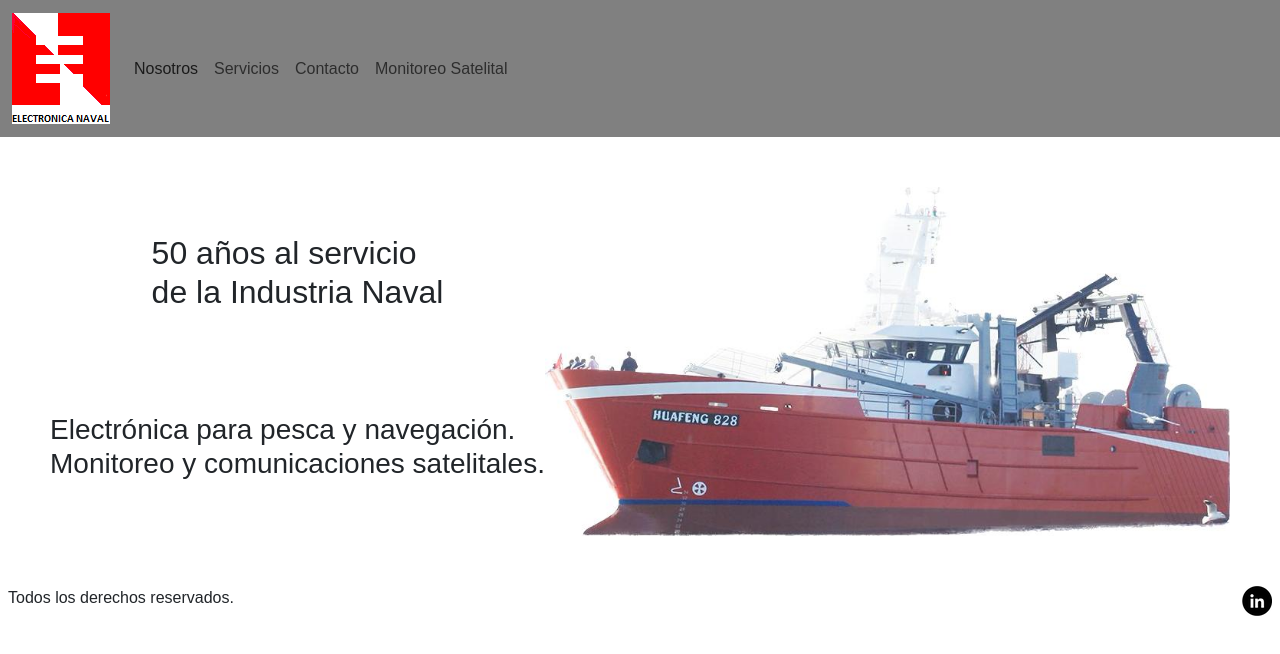
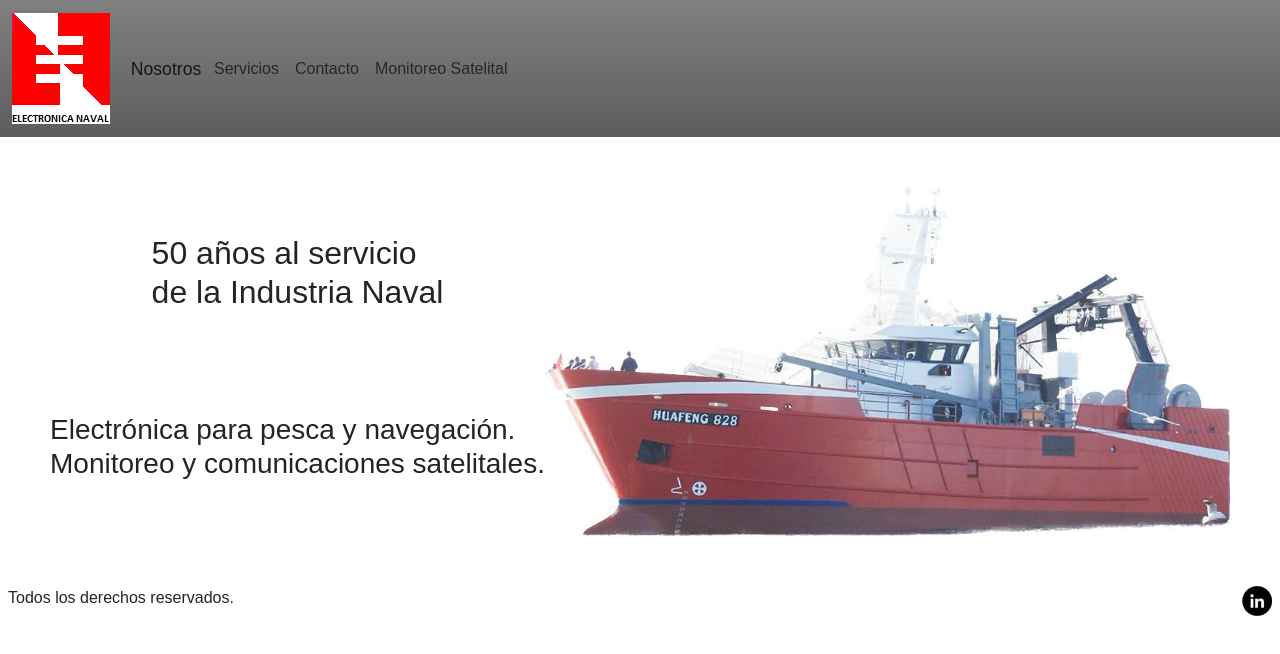
Before and after one commit to jorgedi93/PreEntrega2-DiIorio, a plain HTML site: page index.html in a window 1280 px wide. In both pictures the pointer is over the item "Nosotros". Drawn offline with nearby package versions, Linux system fonts and the light colour scheme.

Commit message:
version final con animaciones

```diff
--- a/css/style.css
+++ b/css/style.css
@@ -7,9 +7,13 @@
 }
 /*estilos del menu*/
 header nav{
-    background-color: grey;
+    background-image: linear-gradient(grey, rgb(94, 93, 93));
+}
 
+header nav ul li:hover{
+ transform: scale(1.1);
 }
+
 
 /*estilos del index*/
 /*estilo celular*/
```
